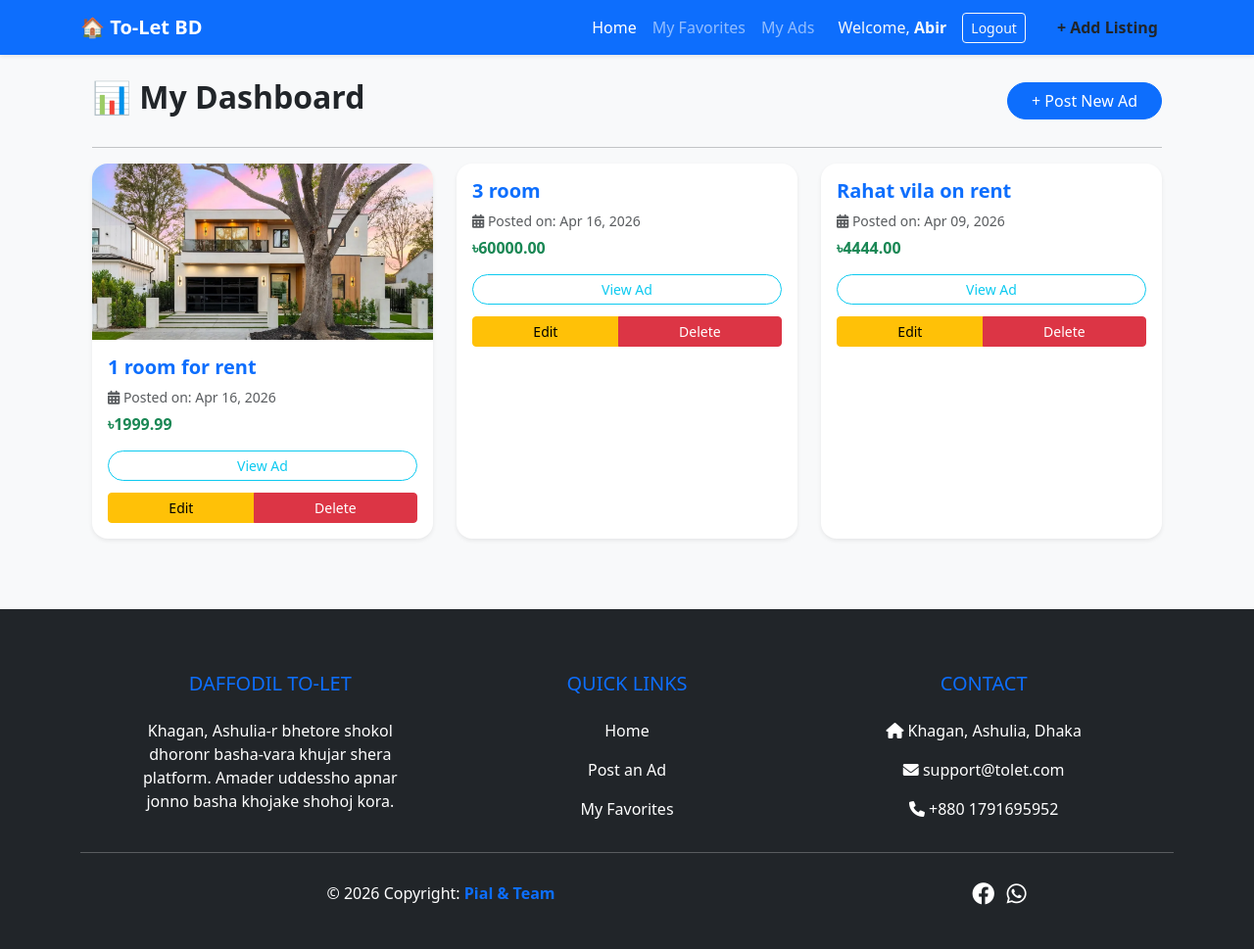
After one commit to pial6215/web_eng_final_project, a Django app: page /my-ads/ in a window 1280 px wide. The commit adds this page. Shown: the whole page at 98% size. Run offline with Django 5.2, Linux system fonts and the light colour scheme; a user stored in the database is signed in; data comes from the database, SQL or seed files in the repository; both versions use the stored data as it was after the commit.

Commit message:
Completed full CRUD: Added My Ads dashboard, Edit and Delete functionality

```diff
--- a/web_eng_final_project/listings/forms.py
+++ b/web_eng_final_project/listings/forms.py
@@ -12,4 +12,10 @@ class ListingForm(forms.ModelForm):
             'price': forms.NumberInput(attrs={'class': 'form-control', 'placeholder': 'Per month rent'}),
             'description': forms.Textarea(attrs={'class': 'form-control', 'rows': 4, 'placeholder': 'Write details about the flat...'}),
             'image': forms.FileInput(attrs={'class': 'form-control'}),
+
         }
+        # listings/forms.py
+class ListingForm(forms.ModelForm):
+    class Meta:
+        model = Listing
+        fields = ['title', 'description', 'location', 'price', 'bedrooms', 'image', 'phone_number']
--- a/web_eng_final_project/listings/models.py
+++ b/web_eng_final_project/listings/models.py
@@ -5,7 +5,7 @@ class Listing(models.Model):
     # Ke biggapon dichhe tar sathe link
     host = models.ForeignKey(settings.AUTH_USER_MODEL, on_delete=models.CASCADE)
     image = models.ImageField(upload_to='listings/', null=True, blank=True)
-    # Barir biboron
+    phone_number = models.CharField(max_length=15, default="01700000000")
     title = models.CharField(max_length=200, help_text="Jemon: 2 Room flat for rent")
     description = models.TextField()
     location = models.CharField(max_length=150)
--- a/web_eng_final_project/listings/urls.py
+++ b/web_eng_final_project/listings/urls.py
@@ -6,4 +6,8 @@ urlpatterns = [
     path('create-listing/', views.create_listing, name='create_listing'),
     path('listing/<int:pk>/', views.listing_detail, name='listing_detail'),
     path('favorite/<int:listing_id>/', views.toggle_favorite, name='toggle_favorite'),
+    path('my-favorites/', views.favorites_list, name='favorites_list'),
+    path('my-ads/', views.my_listings, name='my_listings'),
+    path('listing/<int:pk>/delete/', views.delete_listing, name='delete_listing'),
+    path('listing/<int:pk>/edit/', views.edit_listing, name='edit_listing'),
 ]
--- a/web_eng_final_project/listings/views.py
+++ b/web_eng_final_project/listings/views.py
@@ -47,3 +47,28 @@ def toggle_favorite(request, listing_id):
         favorite.delete() # Age favorite thakle unfavorite hobe
 
     return redirect(request.META.get('HTTP_REFERER', 'home'))
+@login_required
+def favorites_list(request):
+    favorite_listings = Favorite.objects.filter(user=request.user).select_related('listing')
+    return render(request, 'listings/favorites.html', {'favorites': favorite_listings})
+@login_required
+def my_listings(request):
+    # Shudhu current user-er ads gulo filter kora hochche
+    user_ads = Listing.objects.filter(host=request.user).order_by('-created_at')
+    return render(request, 'listings/my_listings.html', {'user_ads': user_ads})
+def delete_listing(request, pk):
+    listing = get_object_or_404(Listing, pk=pk, host=request.user) # Ensure jeno shudhu owner delete korte pare
+    if request.method == 'POST':
+        listing.delete()
+        return redirect('my_listings')
+    return render(request, 'listings/delete_confirm.html', {'listing': listing})
+def edit_listing(request, pk):
+    listing = get_object_or_404(Listing, pk=pk, host=request.user)
+    if request.method == 'POST':
+        form = ListingForm(request.POST, request.FILES, instance=listing) # instance=listing thaka must
+        if form.is_valid():
+            form.save()
+            return redirect('my_listings')
+    else:
+        form = ListingForm(instance=listing)
+    return render(request, 'listings/Notesing.html', {'form': form, 'edit_mode': True})
--- a/web_eng_final_project/templates/base.html
+++ b/web_eng_final_project/templates/base.html
@@ -18,7 +18,12 @@
                     <li class="nav-item">
                         <a class="nav-link active" href="{% url 'home' %}">Home</a>
                     </li>
-
+                    <li class="nav-item">
+                          <a class="nav-link" href="{% url 'favorites_list' %}">My Favorites</a>
+                    </li>
+                    <li class="nav-item">
+                      <a class="nav-link" href="{% url 'my_listings' %}">My Ads</a>
+                    </li>
                     {% if user.is_authenticated %}
                         <li class="nav-item text-light mx-3">
                             Welcome, <b>{{ user.username }}</b>
@@ -83,7 +88,7 @@
         <div class="row align-items-center">
             <div class="col-md-7 col-lg-8">
                 <p>© 2026 Copyright:
-                    <a href="#" class="text-decoration-none"><strong class="text-primary">Pial & Team</strong></a>
+                    <a href="#" class="text-decoration-none"><strong class="text-primary">        Pial & Team</strong></a>
                 </p>
             </div>
             <div class="col-md-5 col-lg-4">
--- a/web_eng_final_project/templates/listings/Notesing.html
+++ b/web_eng_final_project/templates/listings/Notesing.html
@@ -8,6 +8,9 @@
                 <h4 class="mb-0 fw-bold">📝 Post a New To-Let</h4>
             </div>
             <div class="card-body p-4 bg-light">
+                <h2 class="fw-bold text-center mb-4">
+    {% if edit_mode %} ✏️ Edit Your Advertisement {% else %} 🏠 Post a New Advertisement {% endif %}
+</h2>
     <form method="POST" enctype="multipart/form-data">
         {% csrf_token %}
         {{ form.as_p }}
--- /dev/null
+++ b/web_eng_final_project/templates/listings/my_listings.html
@@ -0,0 +1,45 @@
+{% extends 'base.html' %}
+
+{% block content %}
+<div class="container mt-4">
+    <div class="d-flex justify-content-between align-items-center mb-4">
+        <h2 class="fw-bold">📊 My Dashboard</h2>
+        <a href="{% url 'create_listing' %}" class="btn btn-primary rounded-pill px-4">+ Post New Ad</a>
+    </div>
+    <hr>
+
+    <div class="row">
+        {% if user_ads %}
+            {% for ad in user_ads %}
+                <div class="col-md-4 mb-4">
+                    <div class="card h-100 border-0 shadow-sm rounded-4 overflow-hidden">
+                        {% if ad.image %}
+                            <img src="{{ ad.image.url }}" class="card-img-top" style="height: 180px; object-fit: cover;">
+                        {% endif %}
+                        <div class="card-body">
+                            <h5 class="card-title fw-bold text-primary">{{ ad.title }}</h5>
+                            <p class="text-muted small mb-2"><i class="fas fa-calendar-alt"></i> Posted on: {{ ad.created_at|date:"M d, Y" }}</p>
+                            <h6 class="text-success fw-bold">৳{{ ad.price }}</h6>
+
+                            <div class="d-grid gap-2 mt-3">
+                                <a href="{% url 'listing_detail' ad.id %}" class="btn btn-outline-info btn-sm rounded-pill">View Ad</a>
+                                <div class="btn-group w-100 mt-1">
+                                 <a href="{% url 'edit_listing' ad.id %}" class="btn btn-warning btn-sm">Edit</a>
+                                 <a href="{% url 'delete_listing' ad.id %}" class="btn btn-danger btn-sm">Delete</a>
+                    </div>
+                            </div>
+                        </div>
+                    </div>
+                </div>
+            {% endfor %}
+        {% else %}
+            <div class="col-12 text-center py-5">
+                <div class="alert alert-light border rounded-4">
+                    <h4>You haven't posted any ads yet!</h4>
+                    <p>Start posting to find tenants quickly.</p>
+                </div>
+            </div>
+        {% endif %}
+    </div>
+</div>
+{% endblock %}
```
Also changed, not shown: web_eng_final_project/templates/listings/delete_confirm.html (added, +11 -0 lines), web_eng_final_project/templates/listings/favorites.html (added, +35 -0 lines), web_eng_final_project/templates/listings/listing_detail.html (+11 -0 lines), web_eng_final_project/db.sqlite3, web_eng_final_project/listings/migrations/0004_listing_phone_number.py (added).
